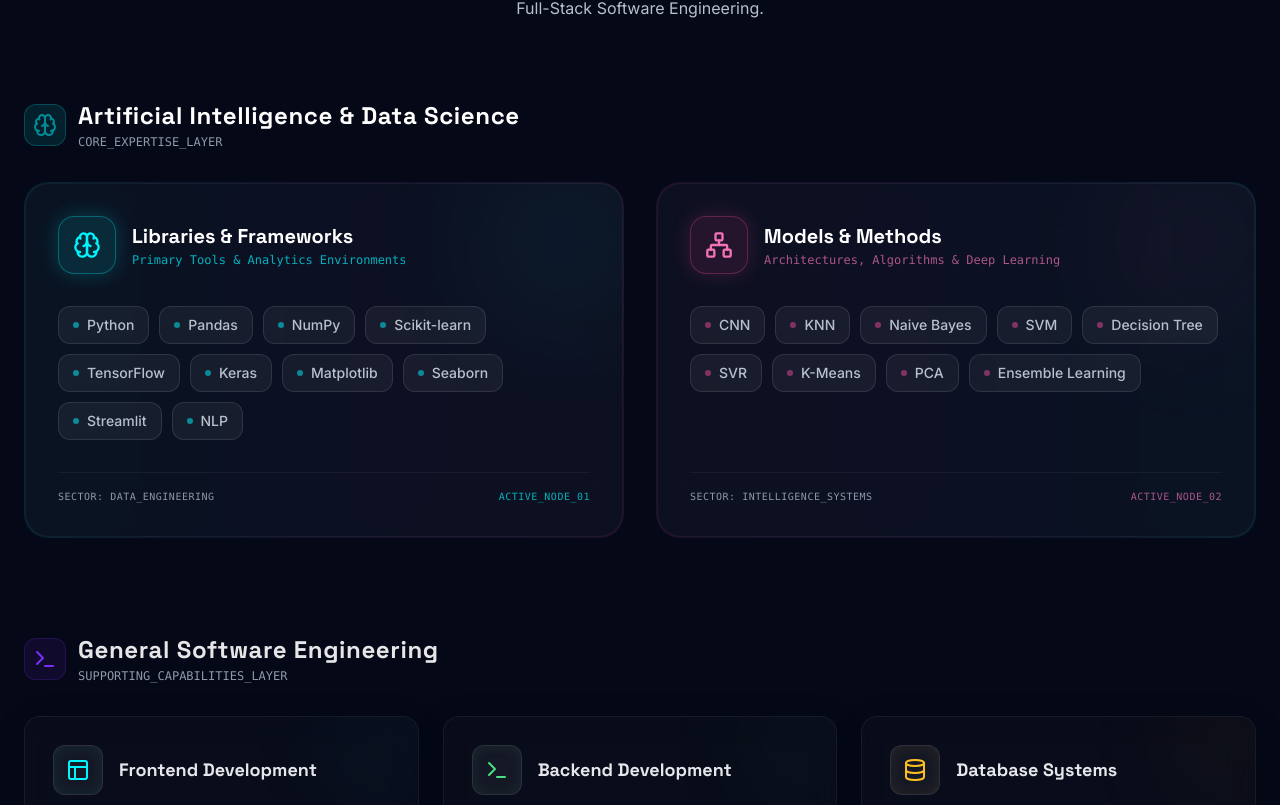
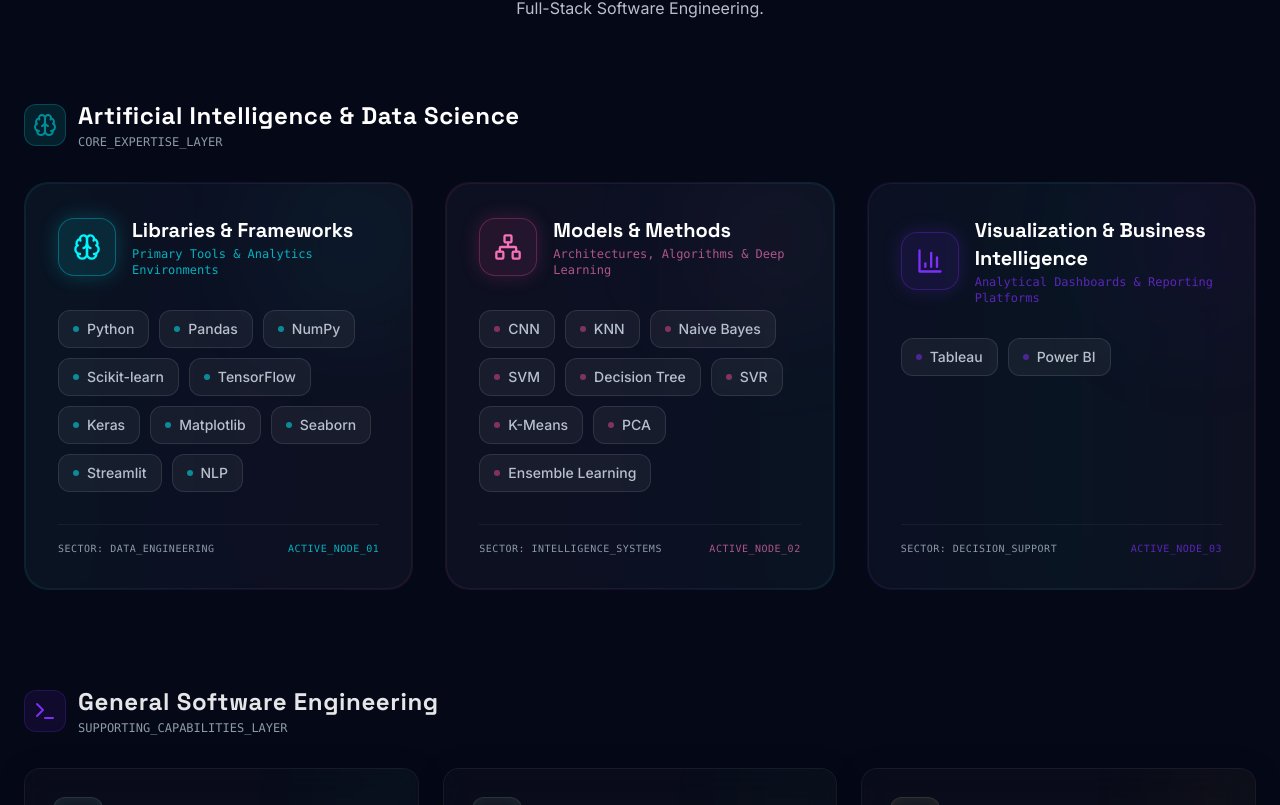
Before and after one commit to rizkyjisantt-dev/portfolio-ai, a React (Vite) app: page / in a window 1280 px wide. Shown: the part 1975-2780 px from the top of the page. Built offline with nearby package versions, Linux system fonts and the light colour scheme.

Commit message:
add tableau and power bi skills

```diff
--- a/src/components/Skills.jsx
+++ b/src/components/Skills.jsx
@@ -1,6 +1,6 @@
 import React from 'react';
 import { motion } from 'framer-motion';
-import { Layout, Terminal, Cpu, Database, Wrench, Briefcase, Globe, Brain, Network } from 'lucide-react';
+import { Layout, Terminal, Cpu, Database, Wrench, Briefcase, Globe, Brain, Network, BarChart3 } from 'lucide-react';
 
 const Skills = () => {
   // Core AI & Data Science skills (Highly featured)
@@ -22,6 +22,15 @@ const Skills = () => {
       icon: <Network className="w-7 h-7" />,
       color: "#ec4899", // Neon Pink/Rose
       skills: ["CNN", "KNN", "Naive Bayes", "SVM", "Decision Tree", "SVR", "K-Means", "PCA", "Ensemble Learning"]
+    },
+    visualization: {
+      title: "Visualization & Business Intelligence",
+      subtitle: "Analytical Dashboards & Reporting Platforms",
+      sector: "DECISION_SUPPORT",
+      node: "ACTIVE_NODE_03",
+      icon: <BarChart3 className="w-7 h-7" />,
+      color: "#7B2FF7", // Accent Purple
+      skills: ["Tableau", "Power BI"]
     }
   };
 
@@ -34,7 +43,7 @@ const Skills = () => {
       skills: ["HTML", "CSS", "JavaScript", "React", "Next.js", "Vue.js", "Tailwind CSS", "Bootstrap"]
     },
     {
-      title: "Backend Development",
+      title: "Back-End Development",
       icon: <Terminal className="w-6 h-6" />,
       color: "#4ade80",
       skills: ["Python", "PHP", "Node.js", "Laravel", "Django", "Flask"]
@@ -114,7 +123,7 @@ const Skills = () => {
             </div>
           </div>
 
-          <div className="grid grid-cols-1 lg:grid-cols-2 gap-8">
+          <div className="grid grid-cols-1 md:grid-cols-2 lg:grid-cols-3 gap-8">
             {/* Card 1: Libraries & Frameworks */}
             <motion.div
               initial={{ opacity: 0, y: 30 }}
@@ -224,6 +233,61 @@ const Skills = () => {
                 </div>
               </div>
             </motion.div>
+
+            {/* Card 3: Visualization & Business Intelligence */}
+            <motion.div
+              initial={{ opacity: 0, y: 30 }}
+              whileInView={{ opacity: 1, y: 0 }}
+              viewport={{ once: true }}
+              transition={{ duration: 0.6, delay: 0.2 }}
+              className="relative group rounded-3xl p-[1px] overflow-hidden transition-all duration-500"
+            >
+              {/* Glowing animated background border */}
+              <div className="absolute -inset-0.5 bg-gradient-to-r from-accent-purple via-neon-cyan to-pink-500 rounded-3xl blur opacity-20 group-hover:opacity-80 transition duration-500 group-hover:duration-200" />
+
+              <div className="relative h-full bg-[#0B1120]/90 backdrop-blur-xl p-8 rounded-3xl border border-white/5 flex flex-col justify-between">
+                {/* Inner radial gradient light */}
+                <div className="absolute -top-10 -right-10 w-48 h-48 rounded-full bg-accent-purple/10 blur-3xl opacity-50 group-hover:opacity-100 group-hover:bg-accent-purple/20 transition-all duration-500 pointer-events-none" />
+
+                <div>
+                  <div className="flex items-center gap-4 mb-8 relative z-10">
+                    <div className="p-3.5 rounded-2xl bg-accent-purple/10 border border-accent-purple/30 text-accent-purple shadow-[0_0_20px_rgba(123,47,247,0.2)] group-hover:shadow-[0_0_25px_rgba(123,47,247,0.4)] transition-all duration-500">
+                      {aiSkills.visualization.icon}
+                    </div>
+                    <div>
+                      <h4 className="text-xl font-space font-bold text-white group-hover:text-accent-purple transition-colors">
+                        {aiSkills.visualization.title}
+                      </h4>
+                      <p className="text-xs text-accent-purple/70 font-mono mt-0.5">{aiSkills.visualization.subtitle}</p>
+                    </div>
+                  </div>
+
+                  <div className="flex flex-wrap gap-2.5 relative z-10">
+                    {aiSkills.visualization.skills.map((skill, idx) => (
+                      <motion.span
+                        key={idx}
+                        whileHover={{
+                          scale: 1.05,
+                          borderColor: "rgba(123, 47, 247, 0.4)",
+                          boxShadow: "0 0 15px rgba(123, 47, 247, 0.2)",
+                          backgroundColor: "rgba(123, 47, 247, 0.08)",
+                          color: "#ffffff"
+                        }}
+                        className="px-3.5 py-2 text-sm font-medium rounded-xl bg-white/5 border border-white/10 text-gray-300 cursor-default transition-all duration-300 flex items-center gap-2"
+                      >
+                        <span className="w-1.5 h-1.5 rounded-full bg-accent-purple animate-pulse" />
+                        {skill}
+                      </motion.span>
+                    ))}
+                  </div>
+                </div>
+
+                <div className="mt-8 pt-4 border-t border-white/5 flex justify-between items-center text-[10px] text-gray-500 font-mono tracking-wider">
+                  <span>SECTOR: {aiSkills.visualization.sector}</span>
+                  <span className="text-accent-purple/70">{aiSkills.visualization.node}</span>
+                </div>
+              </div>
+            </motion.div>
           </div>
         </div>
 
```
